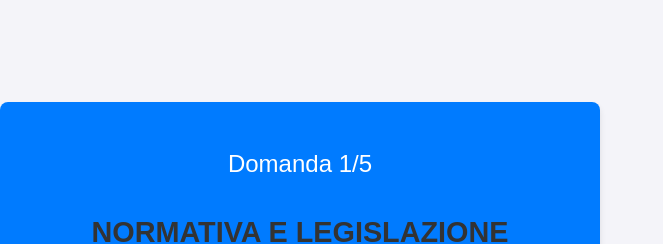
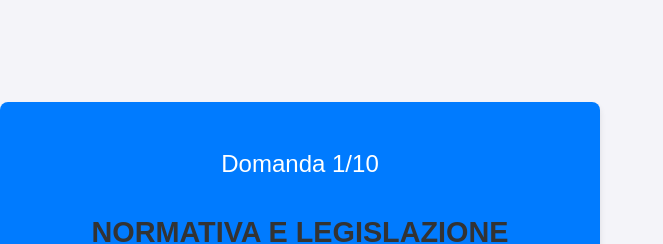
Before and after one commit to Kev734/QuizParapendio, a React (Vite) app: page / in a window 1280 px wide. Shown: the top 244 px of the page, without its empty margins (0-663 px from the left). Built offline with nearby package versions, Linux system fonts and the light colour scheme.

Commit message:
Aggiunte nuove funzionalità al quiz

```diff
--- a/src/components/QuizInterface.tsx
+++ b/src/components/QuizInterface.tsx
@@ -20,7 +20,7 @@ const QuizInterface = () => {
   // Seleziona 30 domande casuali all'inizio
   useEffect(() => {
     const shuffledQuestions = [...questions].sort(() => Math.random() - 0.5);
-    setSelectedQuestions(shuffledQuestions.slice(0, 5));
+    setSelectedQuestions(shuffledQuestions.slice(0, 10));
   }, []);
 
   const handleAnswer = (value: string) => {
```
